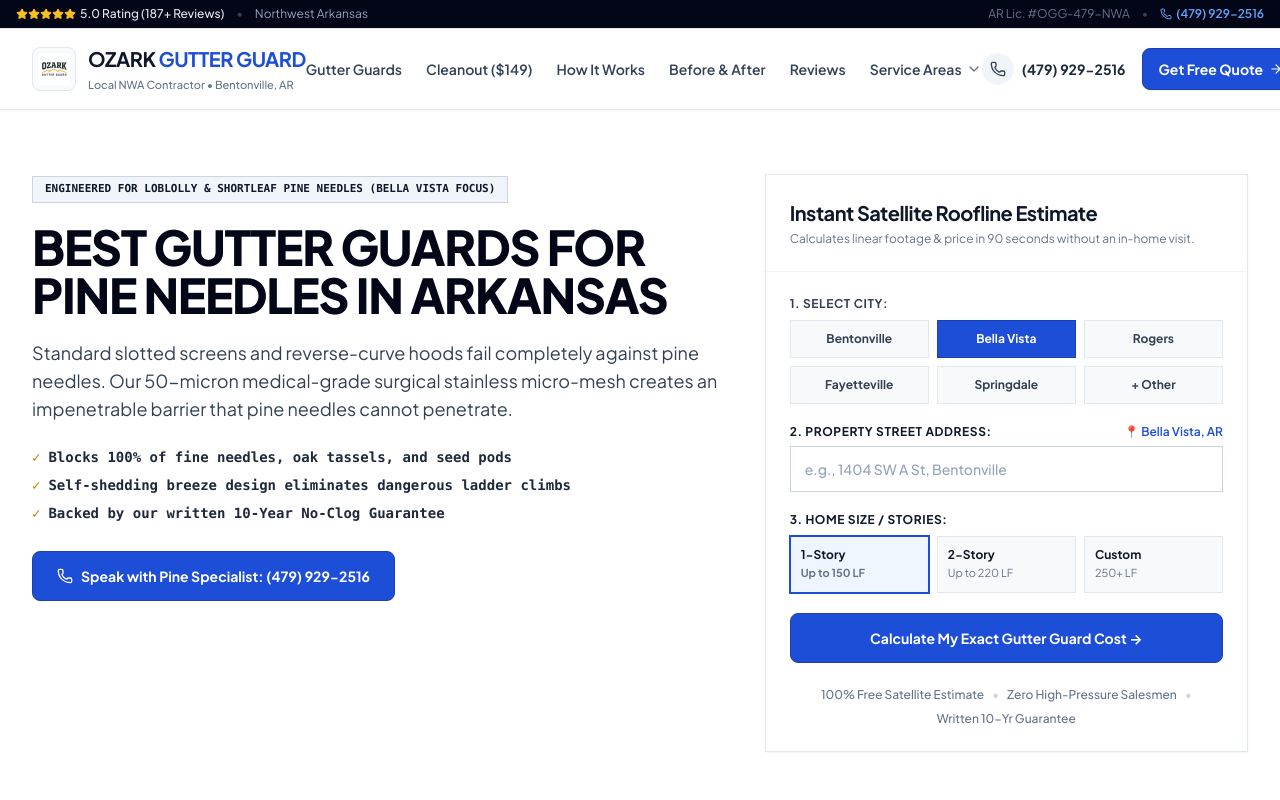
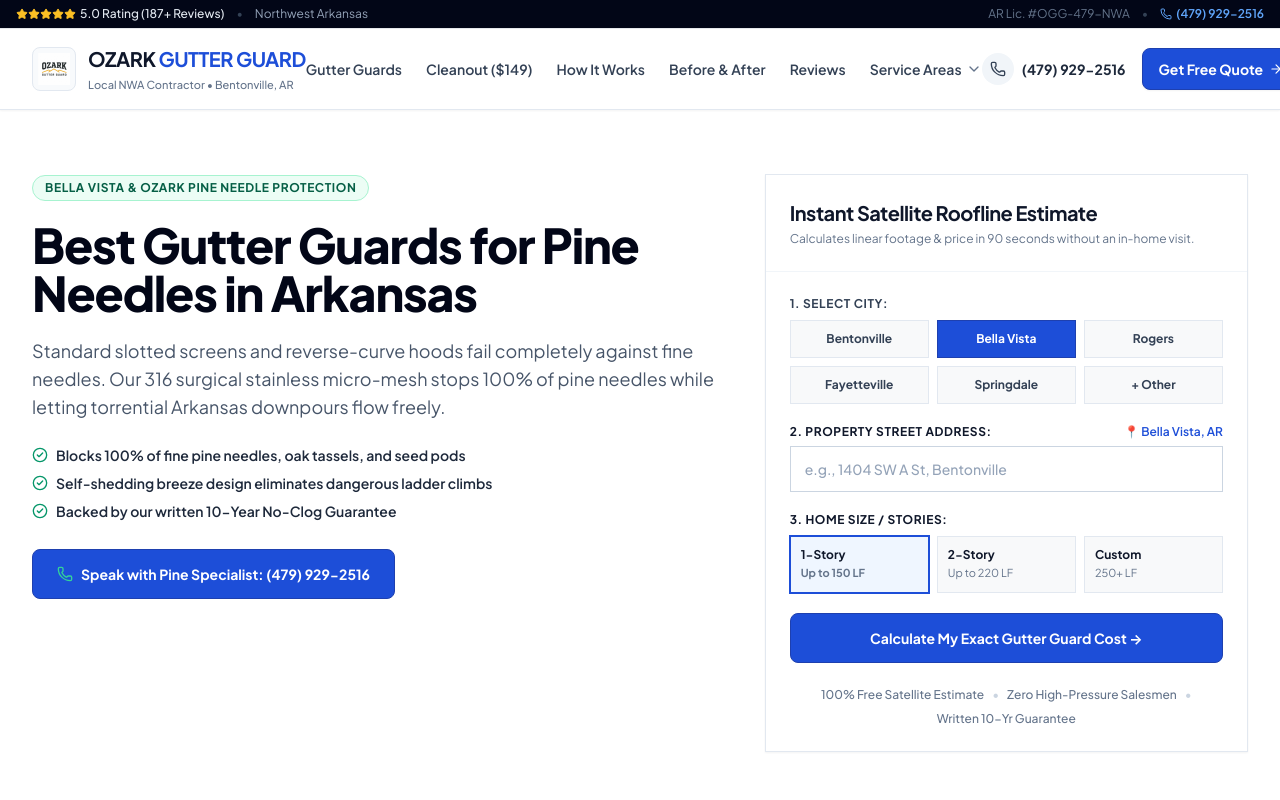
Before and after one commit to deimaxax/ozarkgutterguard, a Next.js app: page /pine-needle-gutter-protection in a window 1280 px wide. Shown: the top 800 px of the page. Built offline with nearby package versions, Linux system fonts and the light colour scheme.

Commit message:
fix(ui): harmonize all sub-service pages with clean, high-converting contractor styling and zero AI jargon

```diff
--- a/src/app/pine-needle-gutter-protection/page.tsx
+++ b/src/app/pine-needle-gutter-protection/page.tsx
@@ -36,29 +36,29 @@ export default function PineNeedlePage() {
           <div className="max-w-7xl mx-auto px-4 sm:px-6 lg:px-8">
             <div className="grid grid-cols-1 lg:grid-cols-12 gap-10 items-start">
               <div className="lg:col-span-7 space-y-5">
-                <div className="border border-slate-300 bg-slate-100 px-3 py-1 text-[11px] font-mono font-bold text-slate-900 inline-block uppercase">
-                  Engineered For Loblolly &amp; Shortleaf Pine Needles (Bella Vista Focus)
+                <div className="inline-flex items-center gap-2 px-3 py-1 rounded-full bg-emerald-50 border border-emerald-200 text-emerald-800 text-xs font-bold uppercase tracking-wider">
+                  <span>Bella Vista &amp; Ozark Pine Needle Protection</span>
                 </div>
 
-                <h1 className="text-3xl sm:text-5xl font-black text-slate-950 tracking-tight leading-[1.08] font-heading uppercase">
+                <h1 className="text-3xl sm:text-5xl font-black text-slate-950 tracking-tight leading-[1.12]">
                   Best Gutter Guards for Pine Needles in Arkansas
                 </h1>
 
-                <p className="text-base sm:text-lg text-slate-700 font-normal leading-relaxed">
-                  Standard slotted screens and reverse-curve hoods fail completely against pine needles. Our 50-micron medical-grade surgical stainless micro-mesh creates an impenetrable barrier that pine needles cannot penetrate.
+                <p className="text-base sm:text-lg text-slate-600 font-normal leading-relaxed">
+                  Standard slotted screens and reverse-curve hoods fail completely against fine needles. Our 316 surgical stainless micro-mesh stops 100% of pine needles while letting torrential Arkansas downpours flow freely.
                 </p>
 
-                <div className="space-y-2 text-xs sm:text-sm text-slate-800 font-mono font-bold pt-1">
+                <div className="space-y-2 text-xs sm:text-sm text-slate-800 font-semibold pt-1">
                   <div className="flex items-center gap-2">
-                    <span className="text-amber-600 font-bold">✓</span>
-                    <span>Blocks 100% of fine needles, oak tassels, and seed pods</span>
+                    <CheckCircle2 className="w-4 h-4 text-emerald-600" />
+                    <span>Blocks 100% of fine pine needles, oak tassels, and seed pods</span>
                   </div>
                   <div className="flex items-center gap-2">
-                    <span className="text-amber-600 font-bold">✓</span>
+                    <CheckCircle2 className="w-4 h-4 text-emerald-600" />
                     <span>Self-shedding breeze design eliminates dangerous ladder climbs</span>
                   </div>
                   <div className="flex items-center gap-2">
-                    <span className="text-amber-600 font-bold">✓</span>
+                    <CheckCircle2 className="w-4 h-4 text-emerald-600" />
                     <span>Backed by our written 10-Year No-Clog Guarantee</span>
                   </div>
                 </div>
@@ -66,9 +66,9 @@ export default function PineNeedlePage() {
                 <div className="pt-2">
                   <a
                     href="tel:+14799292516"
-                    className="btn-contractor-amber px-6 py-3.5 text-xs sm:text-sm font-black inline-flex items-center gap-2"
+                    className="btn-contractor-primary px-6 py-3.5 text-xs sm:text-sm font-bold inline-flex items-center gap-2"
                   >
-                    <Phone className="w-4 h-4" />
+                    <Phone className="w-4 h-4 text-emerald-400" />
                     <span>Speak with Pine Specialist: (479) 929-2516</span>
                   </a>
                 </div>
```
